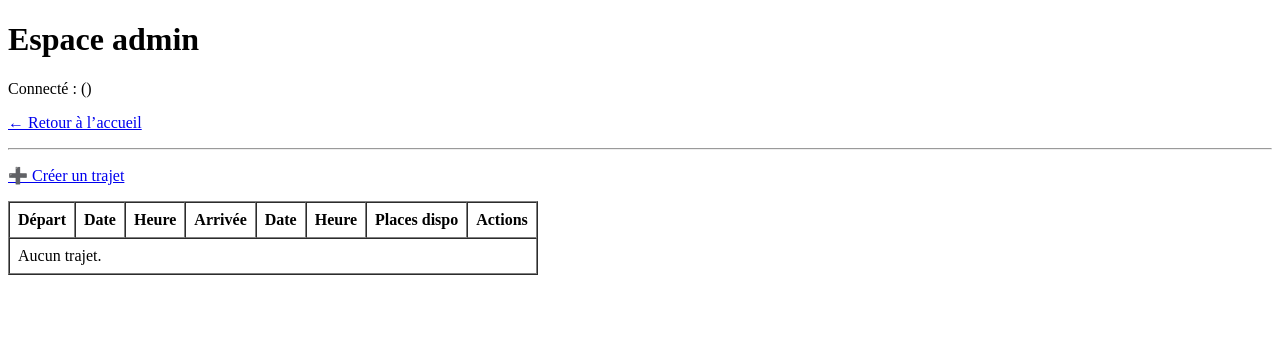
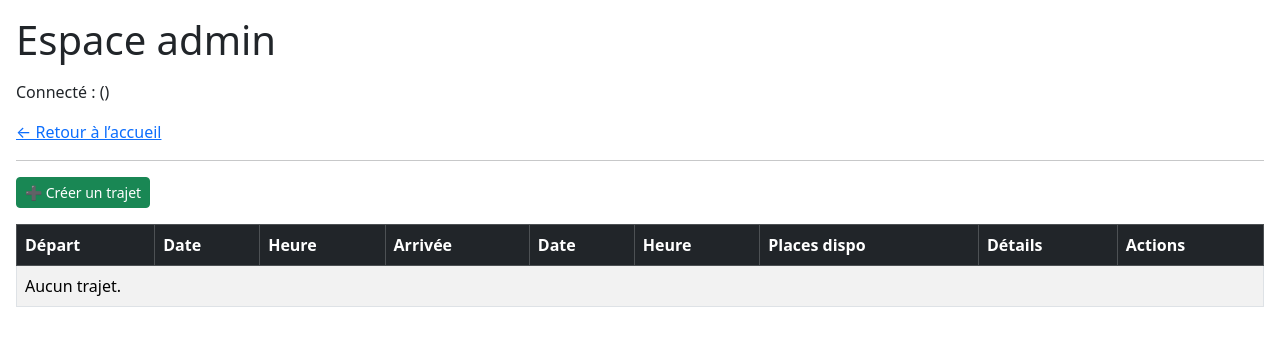
Before and after one commit to nicolas-lestrez/touche-pas-au-klaxon, a PHP site: page /app/Views/admin/index.php in a window 1280 px wide. Shown: the top 346 px of the page. Run offline with PHP 8.4, Linux system fonts and the light colour scheme.

Commit message:
update index.php

```diff
--- a/app/Views/admin/index.php
+++ b/app/Views/admin/index.php
@@ -26,11 +26,14 @@ unset($_SESSION['flash']);
 <head>
     <meta charset="utf-8">
     <title>Admin — Trajets</title>
+
+    <!-- ✅ Bootstrap CSS -->
+    <link href="https://cdn.jsdelivr.net/npm/bootstrap@5.3.3/dist/css/bootstrap.min.css" rel="stylesheet">
 </head>
 
-<body>
+<body class="p-3">
 
-    <h1>Espace admin</h1>
+    <h1 class="mb-3">Espace admin</h1>
 
     <p>
         Connecté : <strong><?= e(($user['prenom'] ?? '') . ' ' . ($user['nom'] ?? '')) ?></strong>
@@ -40,15 +43,17 @@ unset($_SESSION['flash']);
     <p><a href="/">← Retour à l’accueil</a></p>
 
     <?php if ($flash): ?>
-        <p style="color: green;"><?= e($flash['message']) ?></p>
+        <div class="alert alert-success py-2">
+            <?= e($flash['message']) ?>
+        </div>
     <?php endif; ?>
 
     <hr>
 
-    <p><a href="/admin/trajets/create">➕ Créer un trajet</a></p>
+    <p><a class="btn btn-success btn-sm" href="/admin/trajets/create">➕ Créer un trajet</a></p>
 
-    <table border="1" cellpadding="8" cellspacing="0">
-        <thead>
+    <table class="table table-bordered table-striped align-middle">
+        <thead class="table-dark">
             <tr>
                 <th>Départ</th>
                 <th>Date</th>
@@ -57,13 +62,14 @@ unset($_SESSION['flash']);
                 <th>Date</th>
                 <th>Heure</th>
                 <th>Places dispo</th>
+                <th>Détails</th>
                 <th>Actions</th>
             </tr>
         </thead>
         <tbody>
             <?php if (empty($trajets)): ?>
                 <tr>
-                    <td colspan="8">Aucun trajet.</td>
+                    <td colspan="9">Aucun trajet.</td>
                 </tr>
             <?php else: ?>
                 <?php foreach ($trajets as $t): ?>
@@ -75,10 +81,30 @@ unset($_SESSION['flash']);
                         <td><?= e(formatDate($t['gdh_arrivee'])) ?></td>
                         <td><?= e(formatHeure($t['gdh_arrivee'])) ?></td>
                         <td><?= e((string)$t['nb_places_disponibles']) ?></td>
+
+                        <!-- ✅ Bouton Détails + data-* -->
+                        <td>
+                            <button
+                                type="button"
+                                class="btn btn-primary btn-sm"
+                                data-bs-toggle="modal"
+                                data-bs-target="#trajetDetailsModal"
+                                data-depart="<?= e($t['ville_depart']) ?>"
+                                data-arrivee="<?= e($t['ville_arrivee']) ?>"
+                                data-date-depart="<?= e(formatDate($t['gdh_depart'])) ?>"
+                                data-heure-depart="<?= e(formatHeure($t['gdh_depart'])) ?>"
+                                data-date-arrivee="<?= e(formatDate($t['gdh_arrivee'])) ?>"
+                                data-heure-arrivee="<?= e(formatHeure($t['gdh_arrivee'])) ?>"
+                                data-places="<?= e((string)$t['nb_places_disponibles']) ?>"
+                                data-id="<?= e((string)$t['id_trajet']) ?>">
+                                Détails
+                            </button>
+                        </td>
+
                         <td>
                             <form method="post" action="/admin/trajets/delete" onsubmit="return confirm('Supprimer ce trajet ?');">
                                 <input type="hidden" name="id_trajet" value="<?= e((string)$t['id_trajet']) ?>">
-                                <button type="submit">🗑 Supprimer</button>
+                                <button class="btn btn-danger btn-sm" type="submit">🗑 Supprimer</button>
                             </form>
                         </td>
                     </tr>
@@ -87,6 +113,58 @@ unset($_SESSION['flash']);
         </tbody>
     </table>
 
+    <!-- ✅ MODALE DÉTAILS -->
+    <div class="modal fade" id="trajetDetailsModal" tabindex="-1" aria-hidden="true">
+        <div class="modal-dialog">
+            <div class="modal-content">
+
+                <div class="modal-header">
+                    <h5 class="modal-title">Détails du trajet</h5>
+                    <button type="button" class="btn-close" data-bs-dismiss="modal" aria-label="Fermer"></button>
+                </div>
+
+                <div class="modal-body">
+                    <p class="mb-1"><strong>Trajet #</strong> <span id="detailId"></span></p>
+                    <hr>
+
+                    <p class="mb-1"><strong>Départ :</strong> <span id="detailDepart"></span></p>
+                    <p class="mb-1"><strong>Date départ :</strong> <span id="detailDateDepart"></span></p>
+                    <p class="mb-3"><strong>Heure départ :</strong> <span id="detailHeureDepart"></span></p>
+
+                    <p class="mb-1"><strong>Arrivée :</strong> <span id="detailArrivee"></span></p>
+                    <p class="mb-1"><strong>Date arrivée :</strong> <span id="detailDateArrivee"></span></p>
+                    <p class="mb-3"><strong>Heure arrivée :</strong> <span id="detailHeureArrivee"></span></p>
+
+                    <hr>
+                    <p class="mb-0"><strong>Places disponibles :</strong> <span id="detailPlaces"></span></pест
+                            </div>
+
+                </div>
+            </div>
+        </div>
+
+        <!-- ✅ Bootstrap JS -->
+        <script src="https://cdn.jsdelivr.net/npm/bootstrap@5.3.3/dist/js/bootstrap.bundle.min.js"></script>
+
+        <!-- ✅ JS : remplit la modale depuis data-* -->
+        <script>
+            document.getElementById('trajetDetailsModal').addEventListener('show.bs.modal', function(event) {
+                const button = event.relatedTarget;
+
+                document.getElementById('detailId').textContent = button.dataset.id;
+
+                document.getElementById('detailDepart').textContent = button.dataset.depart;
+                document.getElementById('detailDateDepart').textContent = button.dataset.dateDepart;
+                document.getElementById('detailHeureDepart').textContent = button.dataset.heureDepart;
+
+                document.getElementById('detailArrivee').textContent = button.dataset.arrivee;
+                document.getElementById('detailDateArrivee').textContent = button.dataset.dateArrivee;
+                document.getElementById('detailHeureArrivee').textContent = button.dataset.heureArrivee;
+
+                document.getElementById('detailPlaces').textContent = button.dataset.places;
+            });
+        </script>
+
 </body>
 
 </html>
```
